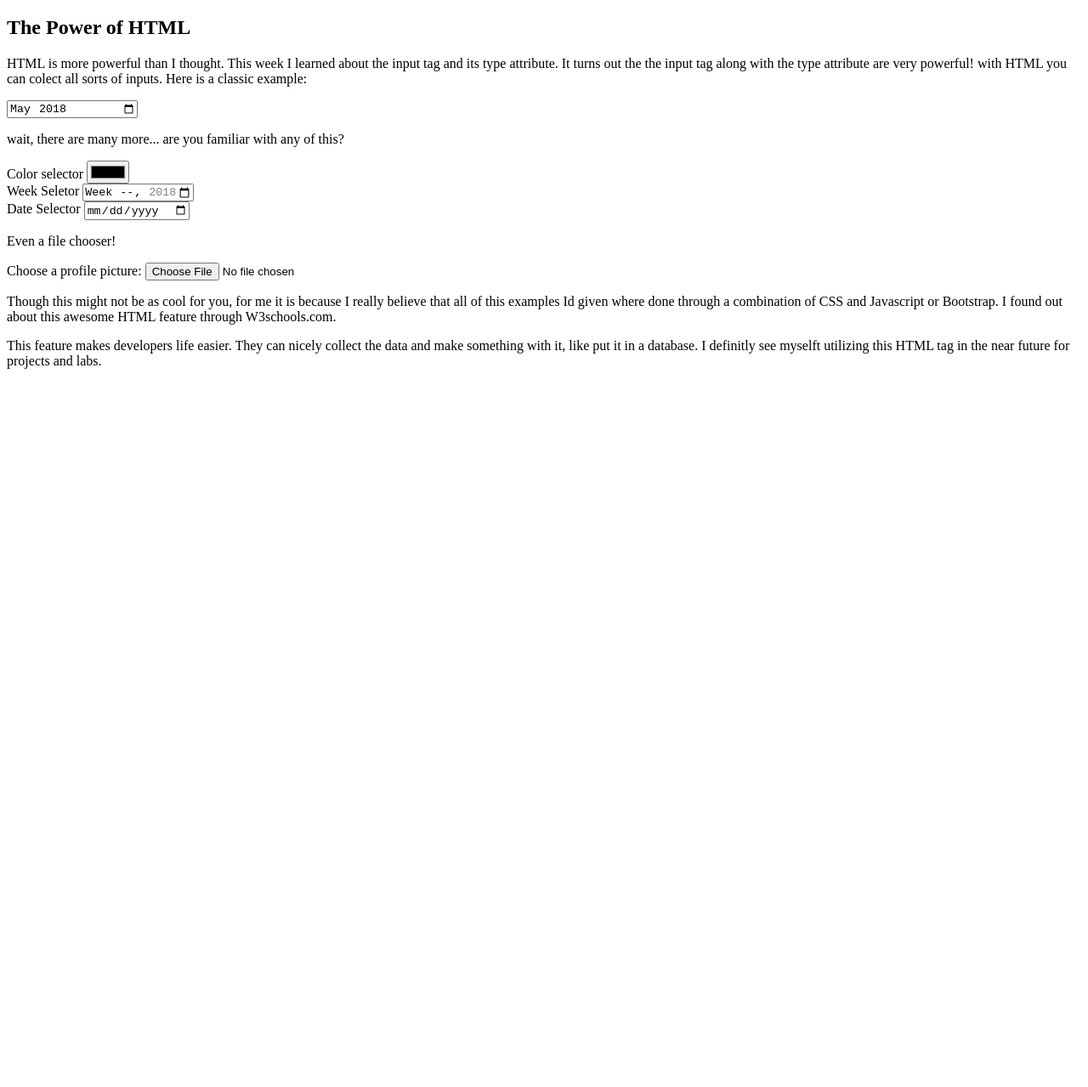
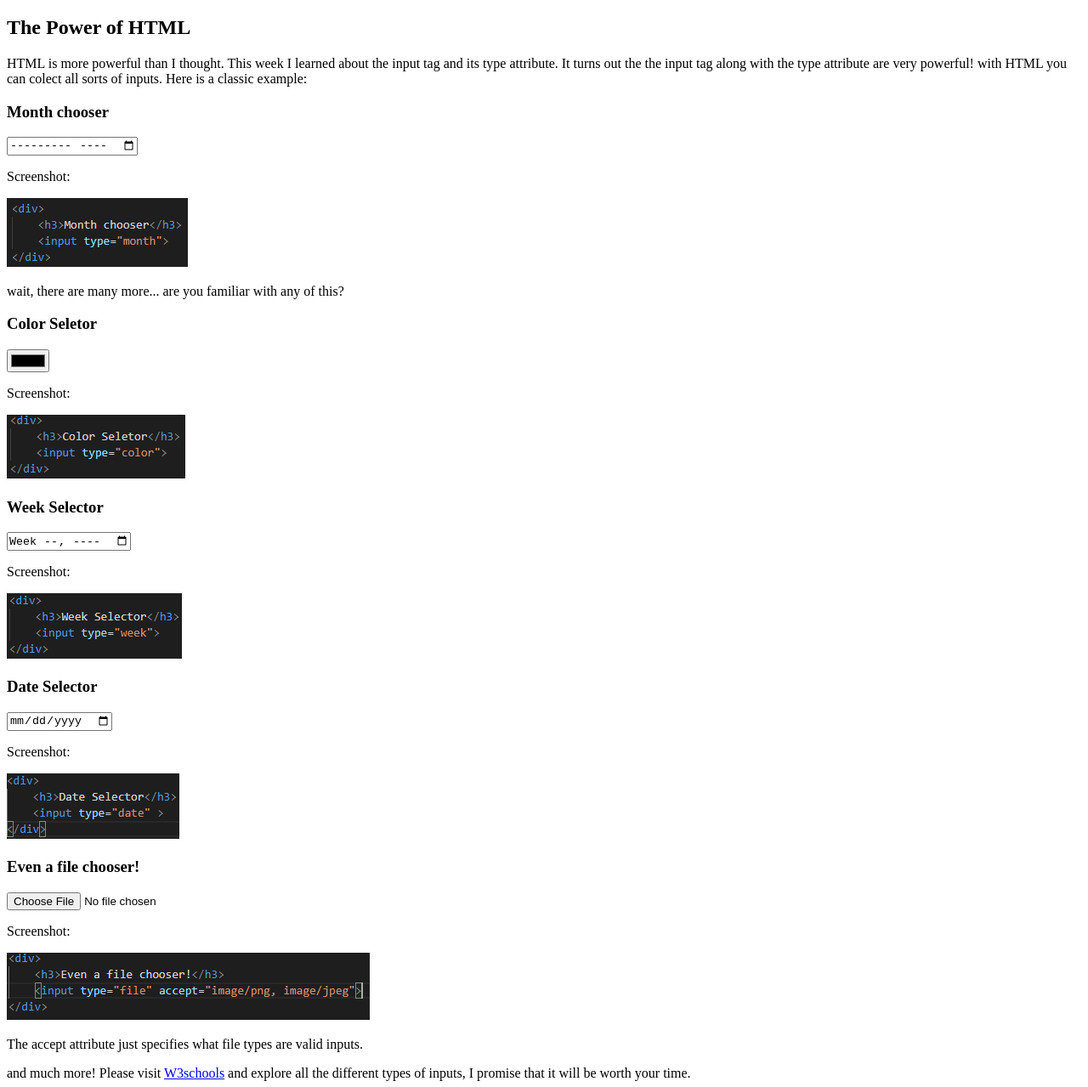
Before and after one commit to Zerok24/blog, a plain HTML site: page blog2.html in a window 1280 px wide. Shown: the part 61-1340 px from the top of the page at 85% size. Before the commit the page ends 800 px from the top, so only its background shows below. Drawn offline with Linux system fonts and the light colour scheme.

Commit message:
added images and edited blog2

```diff
--- a/blog2.html
+++ b/blog2.html
@@ -4,7 +4,7 @@
     <meta charset="UTF-8">
     <meta http-equiv="X-UA-Compatible" content="IE=edge">
     <meta name="viewport" content="width=S, initial-scale=1.0">
-    <title>Document</title>
+    <title>Blog 2</title>
 </head>
 <body>
 
@@ -18,8 +18,10 @@
     </p>
 
     <div>
-        <input type="month" id="start" name="start"
-           min="2018-03" value="2018-05">
+        <h3>Month chooser</h3>
+        <input type="month">
+        <p>Screenshot:</p>
+        <img src="month.PNG" alt="">
     </div>
 
     <p>
@@ -27,33 +29,38 @@
     </p>
 
     <div>
-        <label for="favcolor">Color selector</label>
-        <input type="color" id="favcolor" name="favcolor">
+        <h3>Color Seletor</h3>
+        <input type="color">
+        <p>Screenshot:</p>
+        <img src="color.PNG" alt="">
     </div>
 
     <div>
-        <label for="week">Week Seletor</label>
-
-        <input type="week" name="week" id="camp-week"
-            min="2018-W18" max="2018-W26" required>
+        <h3>Week Selector</h3>
+        <input type="week">
+        <p>Screenshot:</p>
+        <img src="week.PNG" alt="">
     </div>
 
     <div>
-        <label for="date">Date Selector</label>
-
-        <input type="date" name="date" id="camp-week"
-       min="2018-W18" max="2018-W26" required>
+        <h3>Date Selector</h3>
+        <input type="date" >
+        <p>Screenshot:</p>
+        <img src="date.PNG" alt="">
     </div>
 
-    <p>Even a file chooser!</p>
+    <div>
+        <h3>Even a file chooser!</h3>
+        <input type="file" accept="image/png, image/jpeg">
+        <p>Screenshot:</p>
+        <img src="filechooser.PNG" alt="File Chooser">
+        <p>The accept attribute just specifies what file types are valid inputs.</p>
+    </div>
 
-    <label for="avatar">Choose a profile picture:</label>
-
-    <input type="file"
-        id="avatar" name="avatar"
-        accept="image/png, image/jpeg">
-
-
+    <p>
+        and much more! Please visit <a href="https://www.w3schools.com/html/html_form_input_types.asp">W3schools</a>
+        and explore all the different types of inputs, I promise that it will be worth your time.
+    </p>
     <p>
         Though this might not be as cool for you, for me it is because I really believe that all of this examples
         Id given where done through a combination of CSS and Javascript or Bootstrap. I found out about this
```
Also changed, not shown: index.html (+2 -1 lines), color.PNG (added), date.PNG (added), filechooser.PNG (added), month.PNG (added), week.PNG (added).
